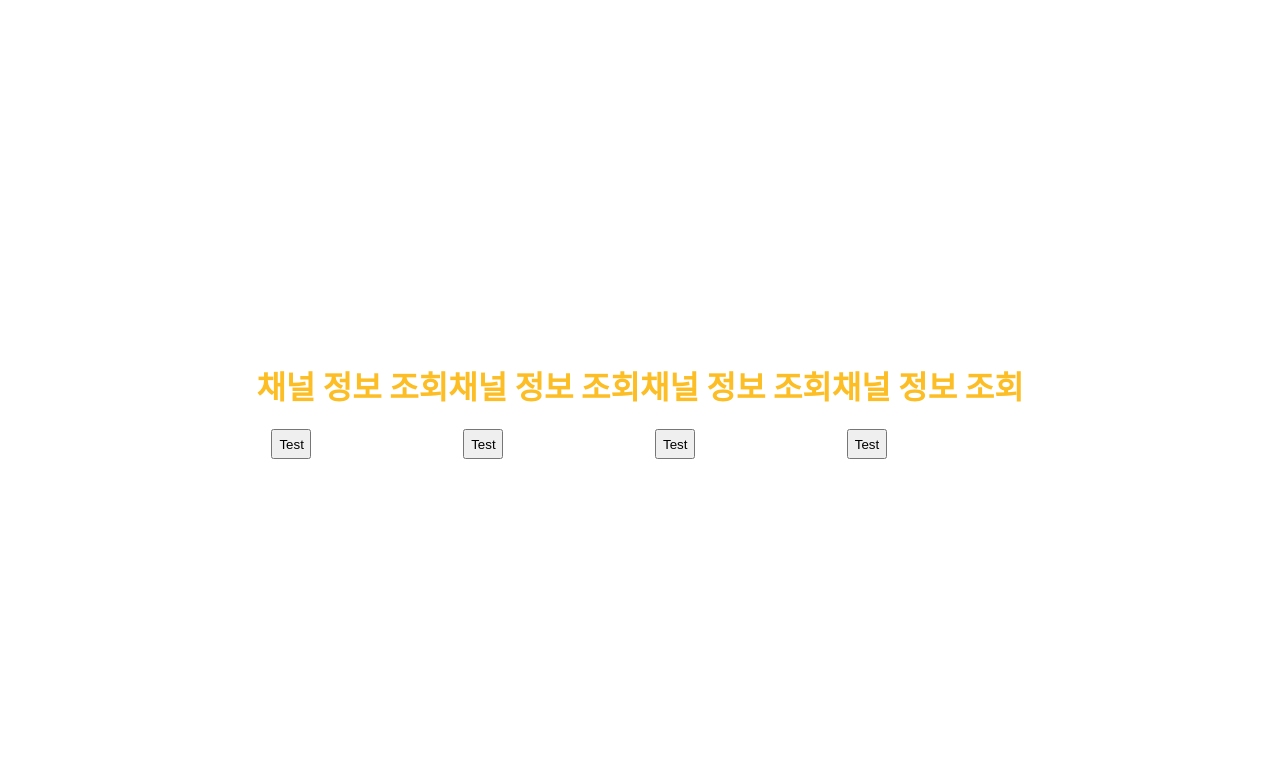
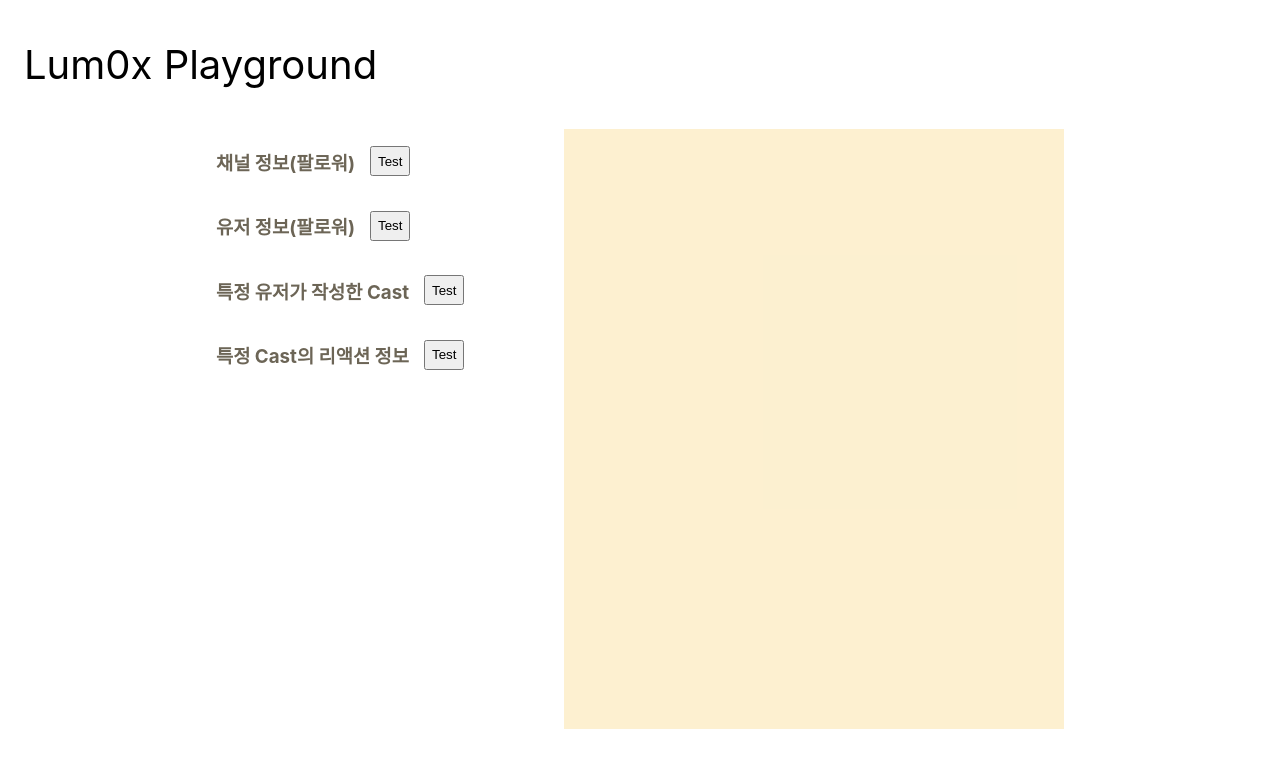
Before and after one commit to Ella-aaa/lum0x-playground, a website built with Parcel: page index.html in a window 1280 px wide. Built offline with nearby package versions, Linux system fonts and the light colour scheme; what lum0x-sdk would draw is missing.

Commit message:
html 구조 변경

```diff
--- a/index.html
+++ b/index.html
@@ -7,25 +7,35 @@
   </head>
 
   <body>
-    <div>
-      <h1 id="title">채널 정보 조회</h1>
+    <p>Lum0x Playground</p>
+    <div id="content">
+      <div id="left-side-pannel">
+        <div class="section">
+          <h3 id="title">채널 정보(팔로워)</h3>
           <button>Test</button>
         </div>
 
-    <div>
-      <h1 id="title">채널 정보 조회</h1>
+        <div class="section">
+          <h3 id="title">유저 정보(팔로워)</h3>
           <button>Test</button>
         </div>
 
-    <div>
-      <h1 id="title">채널 정보 조회</h1>
+        <div class="section">
+          <h3 id="title">특정 유저가 작성한 Cast</h3>
           <button>Test</button>
         </div>
 
-    <div>
-      <h1 id="title">채널 정보 조회</h1>
+        <div class="section">
+          <h3 id="title">특정 Cast의 리액션 정보</h3>
           <button>Test</button>
         </div>
+      </div>
+
+      <div id="right-side-pannel">
+        <div id="result-box"></div>
+      </div>
+    </div>
+
     <script src="script.js"></script>
   </body>
 </html>
--- a/style.css
+++ b/style.css
@@ -3,19 +3,40 @@ body {
   padding: 0 24px;
   margin: 0;
   height: 100vh;
-  display: flex;
+
   justify-content: center;
   align-items: center;
   font-family: -apple-system, BlinkMacSystemFont, 'Segoe UI', Roboto, Oxygen,
     Ubuntu, Cantarell, 'Open Sans', 'Helvetica Neue', sans-serif;
 }
 
-button {
-  margin-left: 15px;
-  width: 40px;
-  height: 30px;
+p {
+  font-size: 40px;
 }
 
-#title {
-  color: #fcbe24;
+#content {
+  display: flex;
+  gap: 100px;
+  justify-content: center;
+
+  .section {
+    display: flex;
+    align-items: center;
+
+    #title {
+      color: #6c6556;
+    }
+
+    button {
+      margin-left: 15px;
+      width: 40px;
+      height: 30px;
+    }
+  }
+
+  #result-box {
+    width: 500px;
+    height: 600px;
+    background-color: #f8d57f5e;
+  }
 }
```
Lines whose indentation alone changed are shown as unchanged.
